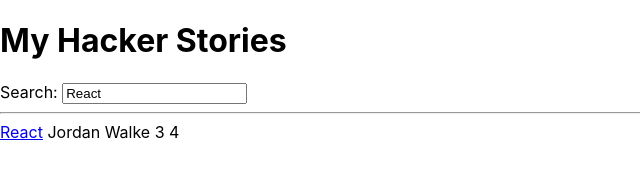
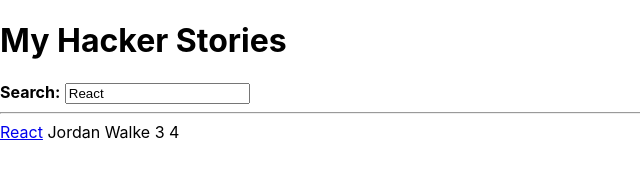
Before and after one commit to darren-stoll/TRRR-hacker-stories, a React (Create React App) app: page / in a window 1280 px wide. Shown: the top 172 px of the page, without its empty margins (0-640 px from the left). Built offline with nearby package versions, Linux system fonts and the light colour scheme.

Commit message:
React Component Composition
Implemented children in React components to work more like HTML

```diff
--- a/src/App.js
+++ b/src/App.js
@@ -78,7 +78,9 @@ const App = () => {
     <div>
       <h1>My Hacker Stories</h1>
 
-      <InputWithLabel id="search" label="Search" value={searchTerm} onInputChange={handleSearch} />
+      <InputWithLabel id="search" value={searchTerm} onInputChange={handleSearch}>
+        <strong>Search:</strong>
+      </InputWithLabel>
 
       <hr />
 
@@ -88,9 +90,9 @@ const App = () => {
   );
 };
 
-const InputWithLabel = ({ id, label, type="text", value, onInputChange }) => (
+const InputWithLabel = ({ id, type="text", value, onInputChange, children }) => (
   <>
-    <label htmlFor={id}>{label}: </label>
+    <label htmlFor={id}>{children}</label>&nbsp;
     <input id={id} type={type} value={value} onChange={onInputChange} />
   </>
 )
```
